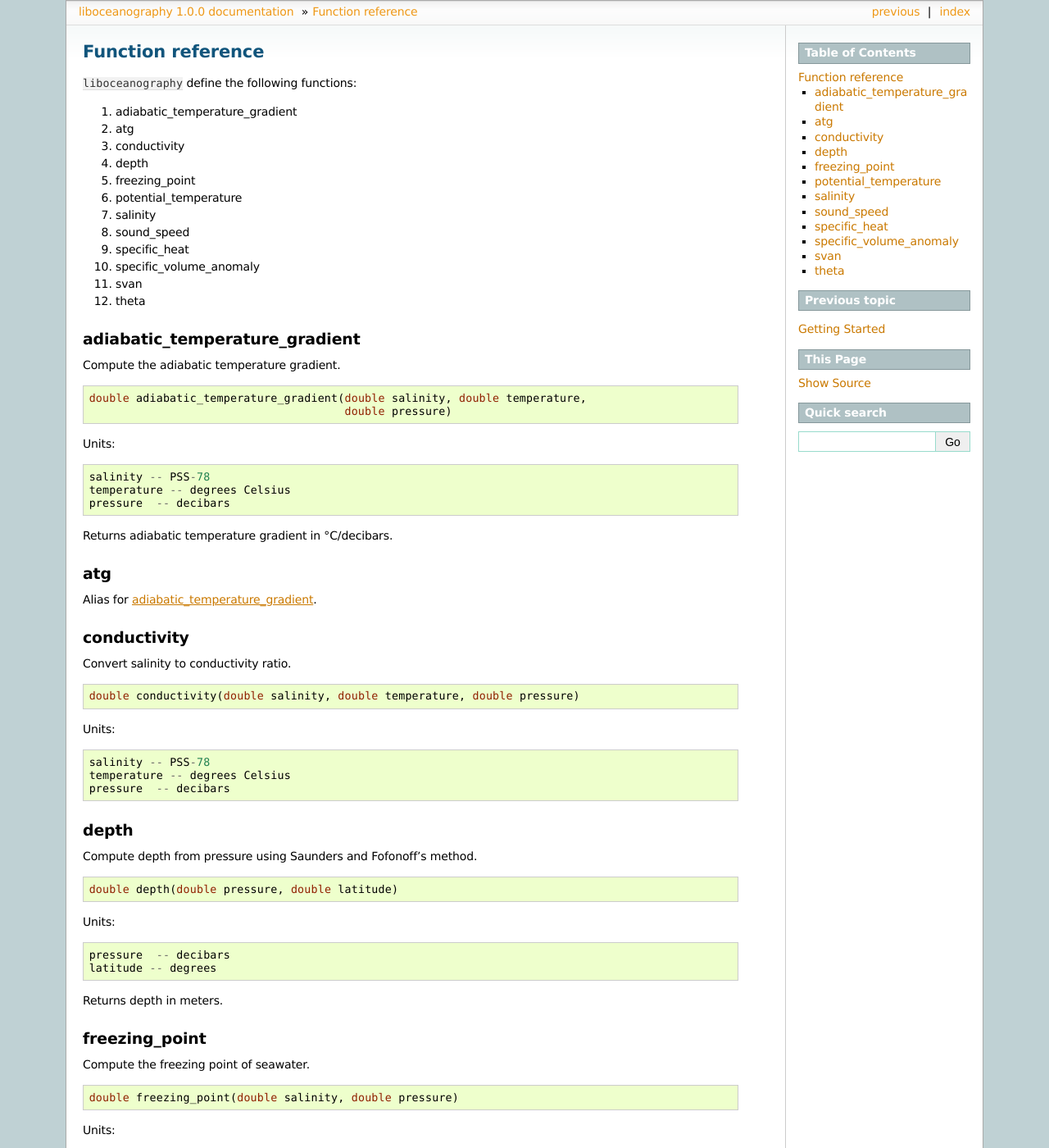
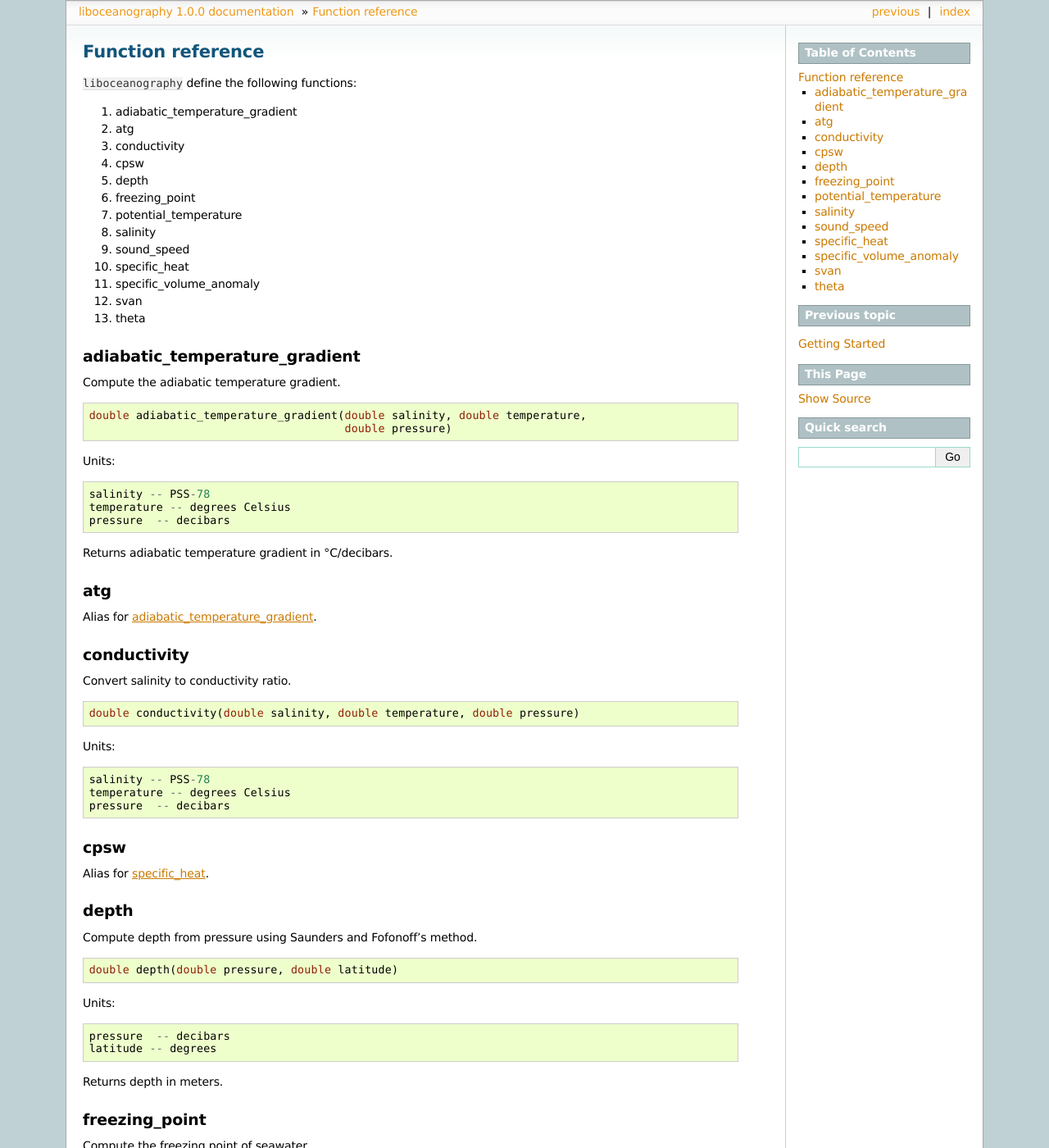
Before and after one commit to eriol/liboceanography, a Sphinx documentation site: the page built from docs/function_reference.rst, in a window 1280 px wide and 1400 px high. Shown: the whole window at 82% size. Built offline with Sphinx 7.4.7, drawn with Linux system fonts in a browser that asks for light colours.

Commit message:
Added cpsw alias function

```diff
--- a/docs/function_reference.rst
+++ b/docs/function_reference.rst
@@ -6,6 +6,7 @@ Function reference
 #. adiabatic_temperature_gradient
 #. atg
 #. conductivity
+#. cpsw
 #. depth
 #. freezing_point
 #. potential_temperature
@@ -56,6 +57,11 @@ Units::
     salinity -- PSS-78
     temperature -- degrees Celsius
     pressure  -- decibars
+
+cpsw
+----
+
+Alias for :ref:`ref_specific_heat`.
 
 depth
 -----
@@ -143,6 +149,8 @@ Units::
 
 Returns sound speed in meters/second.
 
+.. _ref_specific_heat:
+
 specific_heat
 -------------
 
```
Also changed, not shown: 2 other files.
